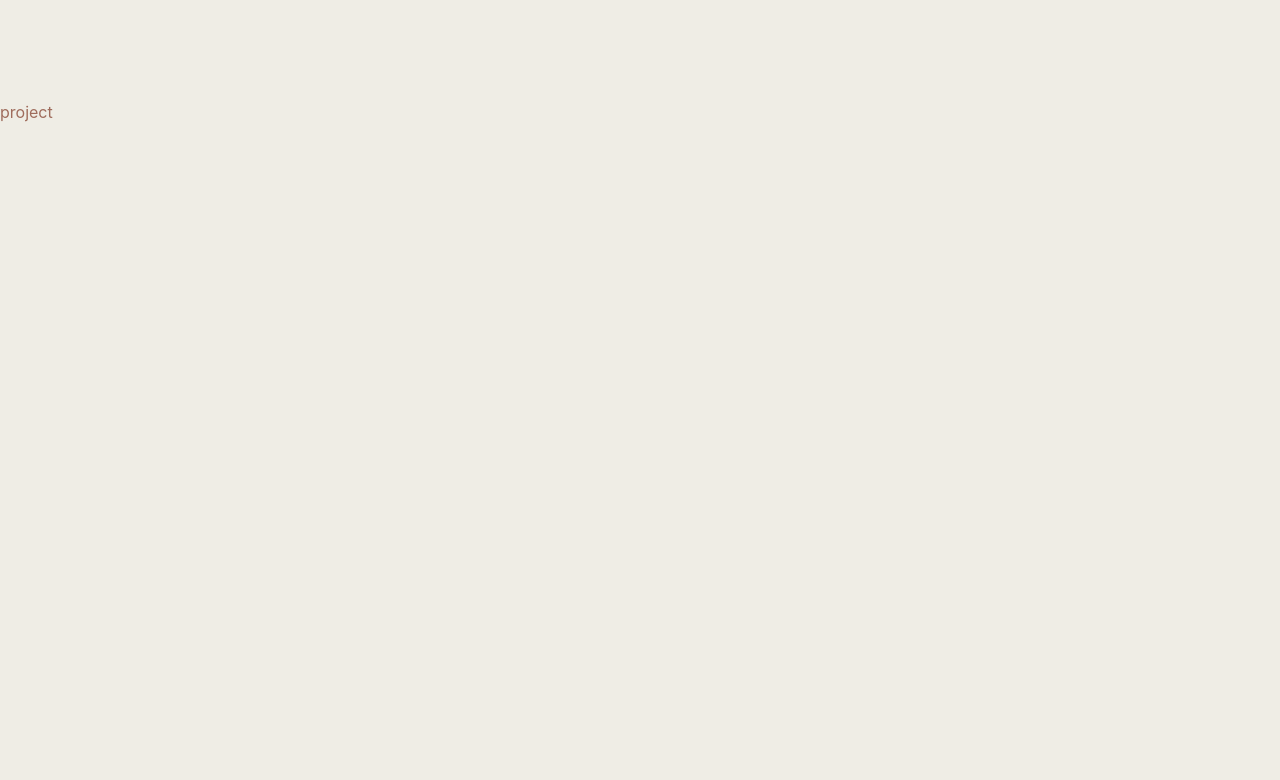
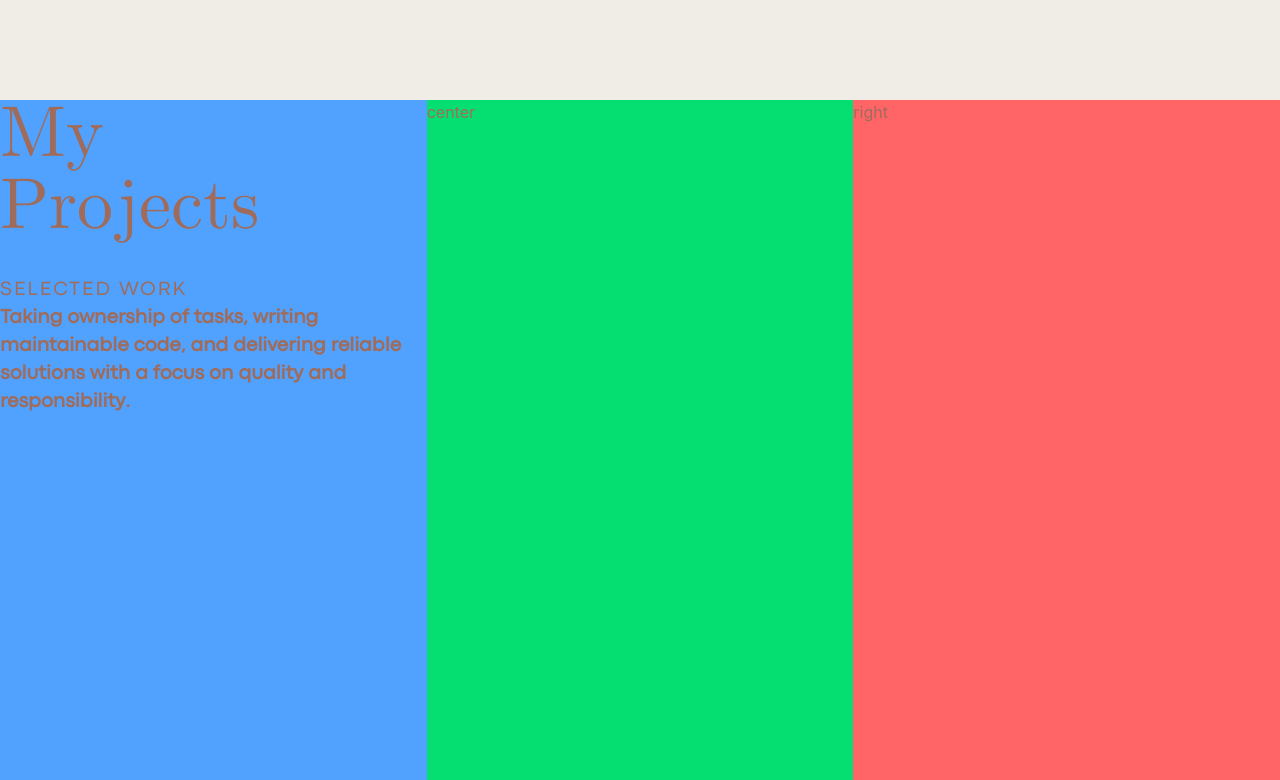
Before and after one commit to AthulKrishna-736/Portfolio-v2, a React (Vite) app in the folder my-portfolio/: page / in a window 1280 px wide. Shown: the part 700-1480 px from the top of the page. Built offline with nearby package versions, Linux system fonts and the light colour scheme.

Commit message:
feat: about me minor changes, projects page initialize

```diff
--- a/my-portfolio/src/AboutMe.jsx
+++ b/my-portfolio/src/AboutMe.jsx
@@ -51,6 +51,7 @@ function AboutMe() {
 
                 <div className="flex gap-5">
                     <img
+                        title="LinkedIn"
                         onClick={() => {
                             window.open(
                                 "https://www.linkedin.com/in/athul-krishna-ks-573a55317/",
@@ -64,6 +65,7 @@ function AboutMe() {
                     />
 
                     <img
+                        title="Twitter / X"
                         onClick={() => {
                             window.open(
                                 "https://x.com/athulkrishna736",
@@ -77,15 +79,17 @@ function AboutMe() {
                     />
 
                     <img
+                        title="Email"
                         onClick={() => {
                             window.location.href = "mailto:athulkrishna736@gmail.com";
                         }}
                         className="w-12 h-12 cursor-pointer"
                         src="/gmail_logo.svg"
-                        a lt="gmail_logo"
+                        alt="gmail_logo"
                     />
 
                     <img
+                        title="Github"
                         onClick={() => {
                             window.open(
                                 "https://github.com/AthulKrishna-736",
--- a/my-portfolio/src/Project.jsx
+++ b/my-portfolio/src/Project.jsx
@@ -1,9 +1,33 @@
 
 
-function Project(){
-    return(
-        <div>
-            project
+function Project() {
+    return (
+        <div className="flex w-full h-full justify-center">
+            {/* Left */}
+            <div className="bg-blue-400 w-1/3">
+                <div className="flex flex-col gap-8">
+                    <h1 className="font-cmu text-7xl">
+                        My <br />Projects
+                    </h1>
+                    <h6 className="font-codec text-xl uppercase tracking-widest">
+                        Selected Work
+                    </h6>
+                </div>
+
+                <div className="font-codec font-bold text-xl">
+                    Taking ownership of tasks, writing maintainable code, and delivering reliable solutions with a focus on quality and responsibility.
+                </div>
+            </div>
+
+            {/* Center */}
+            <div className="bg-green-400 w-1/3">
+                center
+            </div>
+
+            {/* Right */}
+            <div className="bg-red-400 w-1/3">
+                right
+            </div>
         </div>
     )
 }
```
